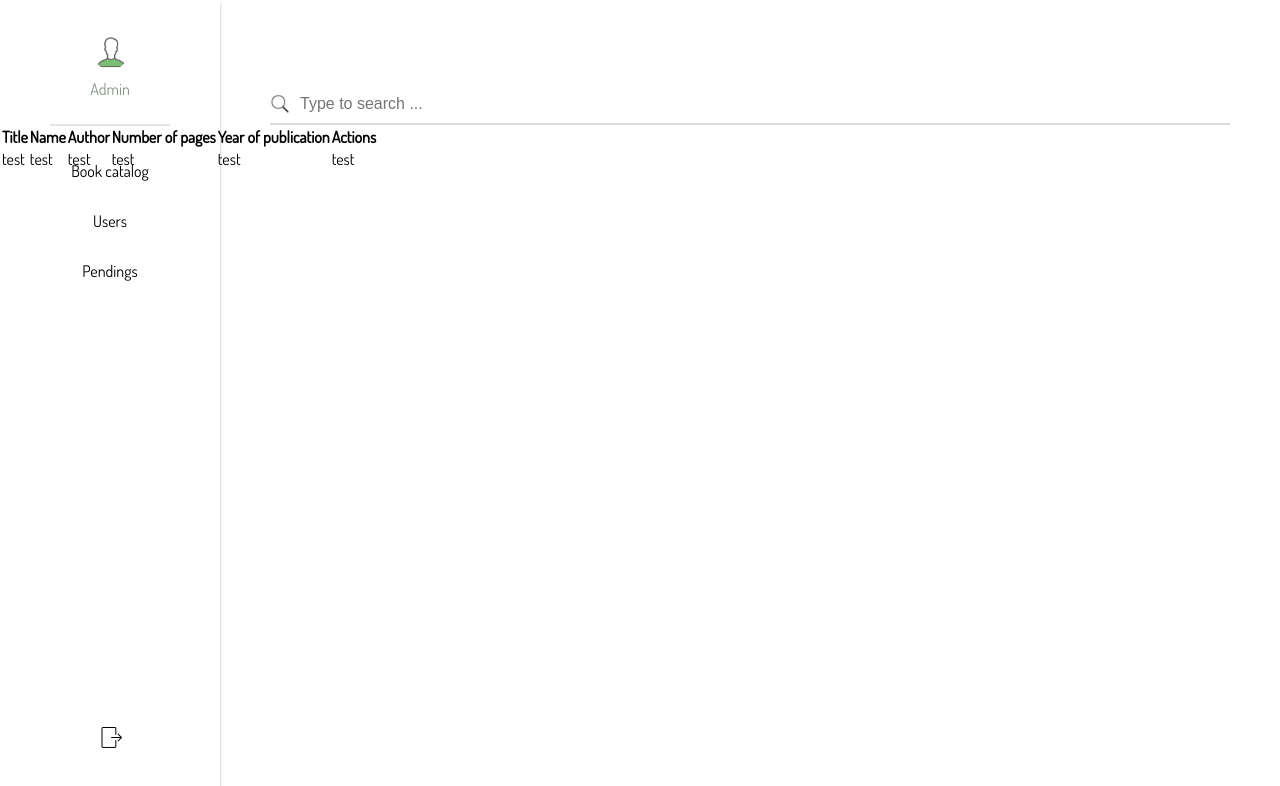
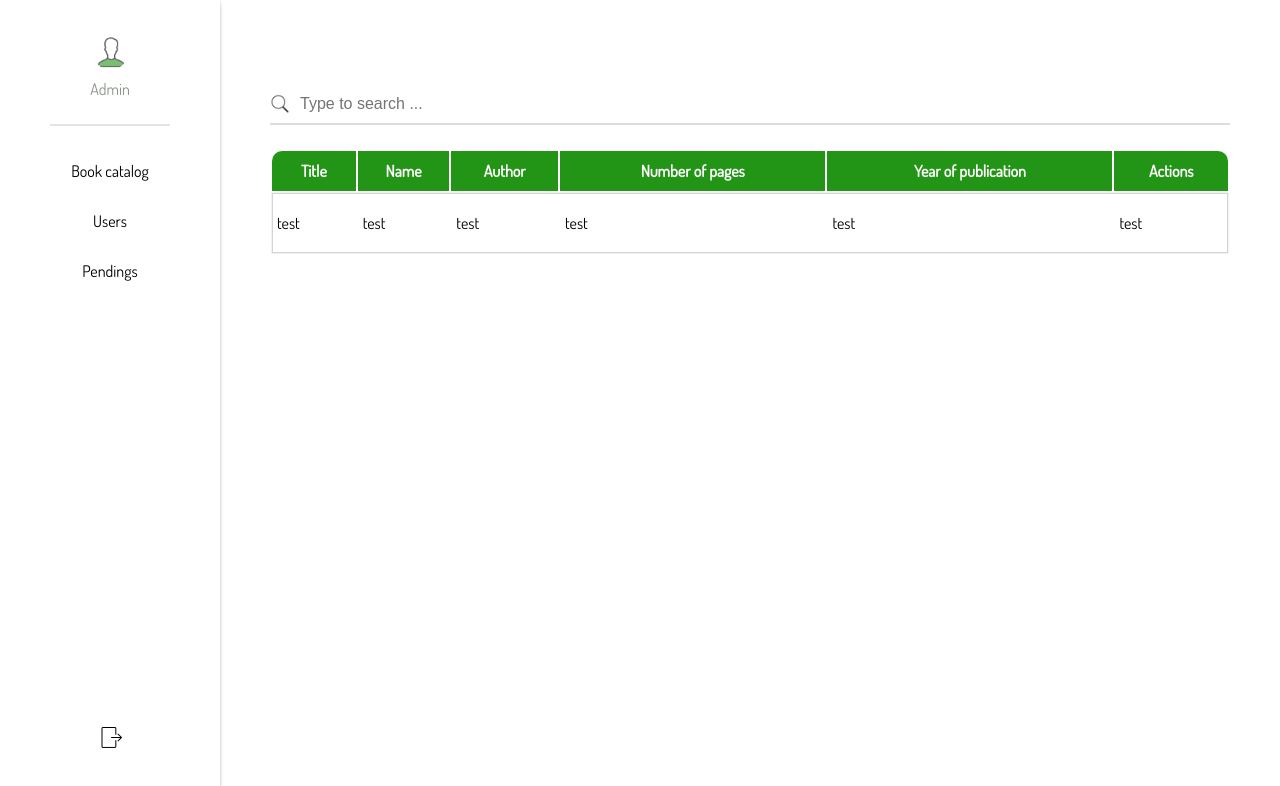
Before and after one commit to wOLTCODES/library-app, an Angular app in the folder frontend/: page / in a window 1280 px wide. Shown: the top 786 px of the page. Built offline with nearby package versions, Linux system fonts and the light colour scheme.

Commit message:
LA - catalog - table styles

```diff
--- a/frontend/src/app/components/main-page/catalog/catalog.component.scss
+++ b/frontend/src/app/components/main-page/catalog/catalog.component.scss
@@ -0,0 +1,28 @@
+.catalog {
+  margin-left: 270px;
+  border-radius: 5px;
+  margin-top: 24px;
+  width: calc(100% - 320px);
+
+  &__header {
+    background-color: #229416;
+    color: white;
+  }
+
+  &__header-border-top-left {
+    border-top-left-radius: 10px 10px;
+    padding: 10px 0;
+  }
+  &__header-border-top-right {
+    border-top-right-radius: 10px 10px;
+  }
+}
+
+td {
+  padding: 20px 5px;
+}
+
+tbody {
+  box-shadow: rgba(0, 0, 0, 0.05) 0px 0px 0px 1px,
+    rgb(209, 213, 219) 0px 0px 0px 1px inset;
+}
```
